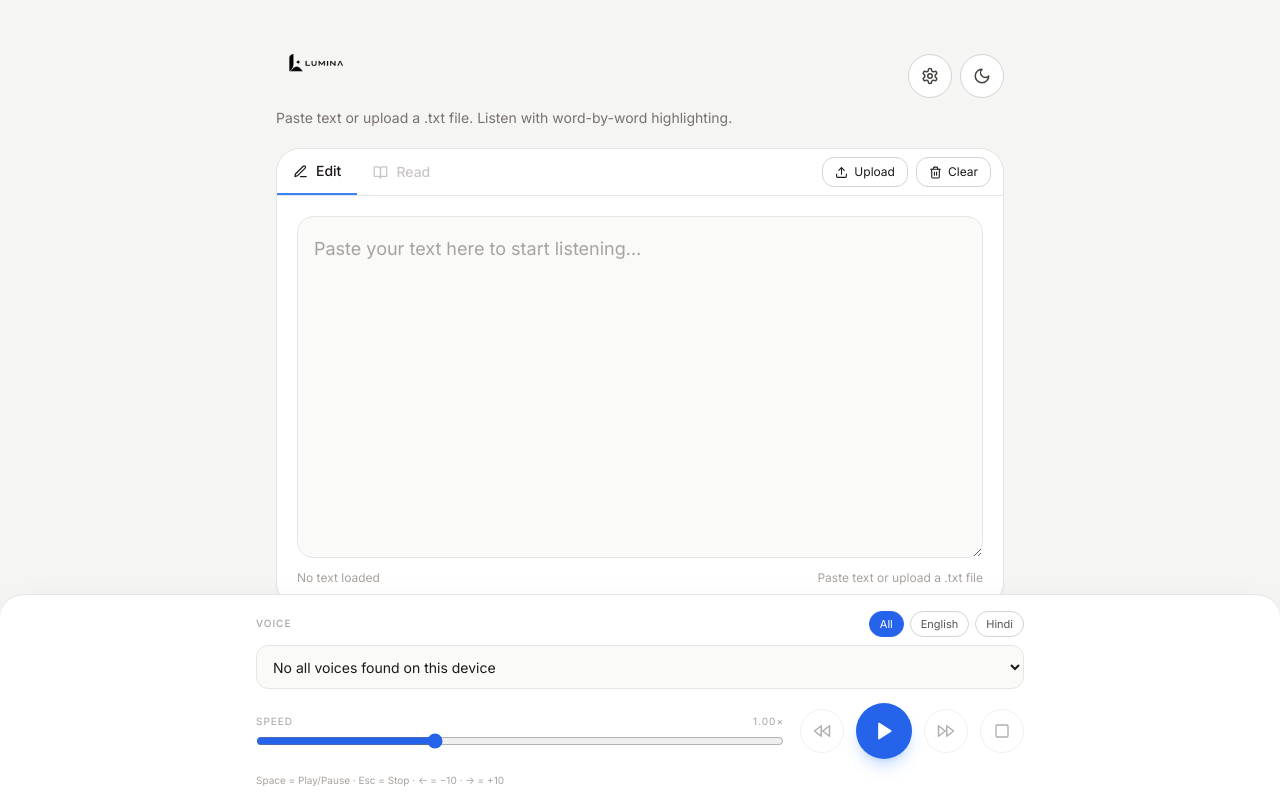
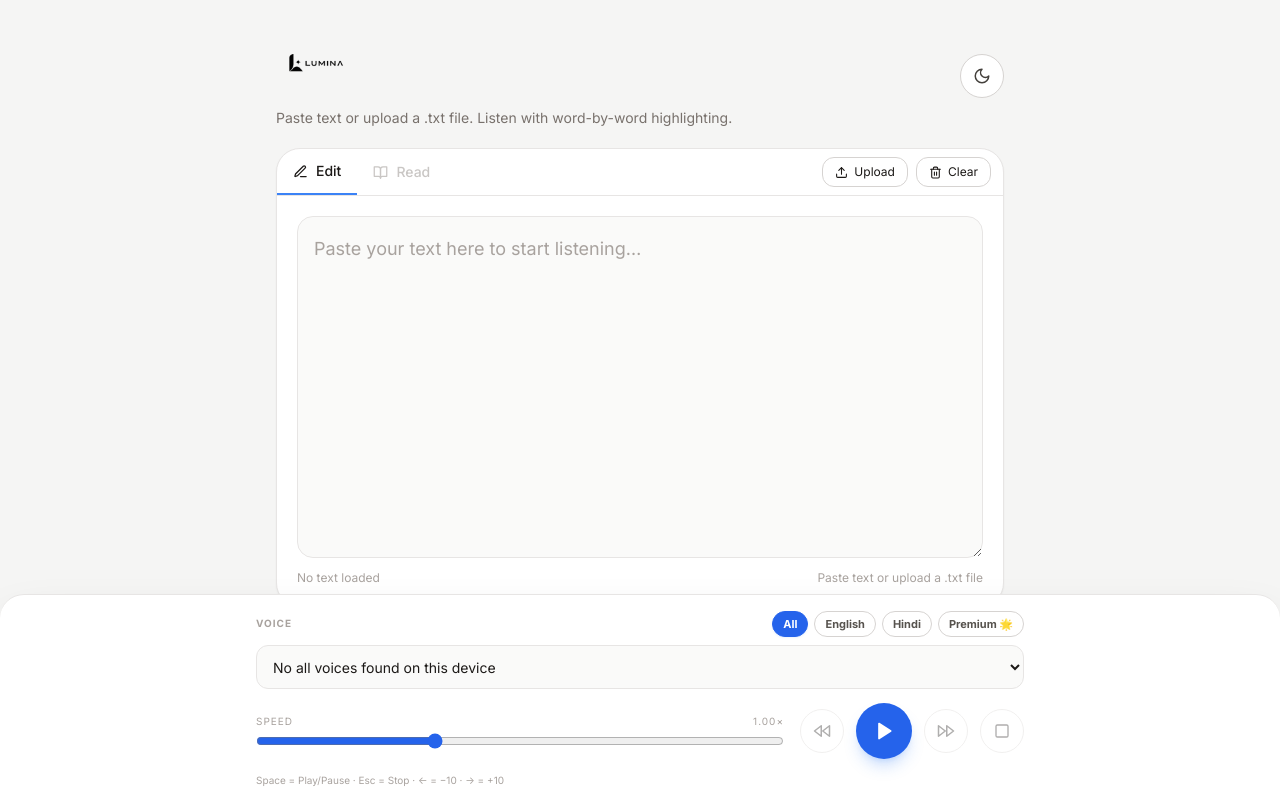
Before and after one commit to Santosh067/Lumina_reading_app, a React (Vite) app: page / in a window 1280 px wide. Built offline with nearby package versions, Linux system fonts and the light colour scheme.

Commit message:
Unify Sarvam Premium engine toggle as a Premium button in main voice filters

```diff
--- a/src/App.jsx
+++ b/src/App.jsx
@@ -214,7 +214,10 @@ function ReadingAssistantApp() {
   const [text, setText] = useState("");
   const [words, setWords] = useState([]);
   const [voices, setVoices] = useState([]);
-  const [languageFilter, setLanguageFilter] = useState("all");
+  const [languageFilter, setLanguageFilter] = useState(() => {
+    const savedEngine = safeLocalStorage.getItem("pra-engine") || "native";
+    return savedEngine === "sarvam" ? "premium" : "all";
+  });
   // Single enum replaces two booleans (eliminated invalid isPlaying+isPaused=true state)
   const [playbackState, setPlaybackState] = useState("idle"); // 'idle' | 'playing' | 'paused'
   const [activeIndex, setActiveIndex] = useState(-1);
@@ -453,12 +456,14 @@ function ReadingAssistantApp() {
     if (detectedLang === "hi-IN") {
       if (ttsEngine === "native") {
         setTtsEngine("sarvam");
+        setLanguageFilter("premium");
         setSarvamVoice("shubh");
         showToast("Hindi text detected! Switched to Premium neural voice for high-quality reading.");
       }
     } else if (["bn-IN", "pa-IN", "gu-IN", "or-IN", "ta-IN", "te-IN", "kn-IN", "ml-IN"].includes(detectedLang)) {
       if (ttsEngine === "native") {
         setTtsEngine("sarvam");
+        setLanguageFilter("premium");
         const targetVoice = ["ta-IN", "te-IN", "kn-IN", "ml-IN"].includes(detectedLang)
           ? (detectedLang === "ta-IN" ? "aravind" : "kavya")
           : "shubh";
@@ -980,17 +985,6 @@ function ReadingAssistantApp() {
         </div>
         <div className="flex items-center gap-2">
           <button
-            onClick={() => setShowSettings(!showSettings)}
-            className={`w-11 h-11 shrink-0 rounded-full border flex items-center justify-center motion-safe:transition-colors active:scale-95 ${
-              showSettings
-                ? "bg-blue-600 border-blue-600 text-white hover:bg-blue-700"
-                : "border-stone-300 dark:border-stone-700 bg-white dark:bg-stone-900 hover:bg-stone-100 dark:hover:bg-stone-800 text-stone-700 dark:text-stone-200"
-            }`}
-            aria-label="Toggle speech preferences"
-          >
-            <Settings size={18} />
-          </button>
-          <button
             onClick={() => setTheme(theme === "dark" ? "light" : "dark")}
             className="w-11 h-11 shrink-0 rounded-full border border-stone-300 dark:border-stone-700 bg-white dark:bg-stone-900 flex items-center justify-center hover:bg-stone-100 dark:hover:bg-stone-800 text-stone-700 dark:text-stone-200 motion-safe:transition-colors active:scale-95"
             aria-label={theme === "dark" ? "Switch to light mode" : "Switch to dark mode"}
@@ -1000,82 +994,7 @@ function ReadingAssistantApp() {
         </div>
       </header>
 
-      {/* Settings Panel */}
-      {showSettings && (
-        <div className="mb-4 p-5 rounded-2xl border border-gray-200 bg-[#fdfbf9] shadow-sm flex flex-col gap-4 animate-slide-down">
-          <div className="flex items-center justify-between border-b border-gray-100 pb-2">
-            <h2 className="text-xs font-semibold tracking-wider uppercase text-slate-500">
-              Speech Preferences
-            </h2>
-            <button
-              onClick={() => setShowSettings(false)}
-              className="text-xs text-gray-400 hover:text-slate-800 font-medium"
-            >
-              Done
-            </button>
-          </div>
 
-          <div className="grid grid-cols-1 sm:grid-cols-2 gap-4">
-            {/* Engine Select */}
-            <div className="flex flex-col gap-1.5">
-              <label className="text-xs font-semibold text-slate-600">
-                Synthesis Engine
-              </label>
-              <div className="grid grid-cols-2 gap-2">
-                <button
-                  onClick={() => setTtsEngine("native")}
-                  className={`px-3 py-2 rounded-xl text-xs font-medium border transition-all duration-200 ${
-                    ttsEngine === "native"
-                      ? "bg-slate-800 border-slate-800 text-white shadow-sm"
-                      : "border-gray-200 text-slate-600 bg-white hover:bg-slate-50"
-                  }`}
-                >
-                  Native TTS (Free)
-                </button>
-                <button
-                  onClick={() => setTtsEngine("sarvam")}
-                  className={`px-3 py-2 rounded-xl text-xs font-medium border transition-all duration-200 ${
-                    ttsEngine === "sarvam"
-                      ? "bg-slate-800 border-slate-800 text-white shadow-sm"
-                      : "border-gray-200 text-slate-600 bg-white hover:bg-slate-50"
-                  }`}
-                >
-                  Sarvam AI (Premium)
-                </button>
-              </div>
-            </div>
-
-            {/* If Sarvam AI active: Premium Voices list */}
-            {ttsEngine === "sarvam" && (
-              <div className="flex flex-col gap-1.5 animate-slide-down">
-                <label htmlFor="sarvam-voice-select" className="text-xs font-semibold text-slate-600">
-                  Premium Neural Voice (`bulbul:v3`)
-                </label>
-                <select
-                  id="sarvam-voice-select"
-                  value={sarvamVoice}
-                  onChange={(e) => setSarvamVoice(e.target.value)}
-                  className="rounded-xl border border-gray-200 bg-white text-slate-800 px-3 py-2 text-xs outline-none focus:border-slate-800 focus:ring-1 focus:ring-slate-800/10"
-                >
-                  <option value="shubh">Shubh (Male - Hindi & Multi-lingual)</option>
-                  <option value="anushka">Anushka (Female - Hindi & Multi-lingual)</option>
-                  <option value="aravind">Aravind (Male - Tamil / South Languages)</option>
-                  <option value="kavya">Kavya (Female - Telugu / South Languages)</option>
-                </select>
-              </div>
-            )}
-          </div>
-
-          {/* Sarvam AI — server-managed key notice */}
-          {ttsEngine === "sarvam" && (
-            <div className="border-t border-gray-100 pt-3 text-xs leading-relaxed">
-              <span className="text-slate-500">
-                Premium voices are powered by Sarvam AI. The API key is securely managed on the server.
-              </span>
-            </div>
-          )}
-        </div>
-      )}
 
       {/* Error */}
       {error && (
@@ -1246,59 +1165,66 @@ function ReadingAssistantApp() {
             </div>
           )}
 
-          {/* Voice row */}
-          {ttsEngine === "sarvam" ? (
-            <div className="flex items-center justify-between p-3 rounded-2xl border border-blue-500/20 bg-blue-50/30 dark:bg-blue-950/20 text-xs">
-              <div className="flex items-center gap-2 min-w-0">
-                <span className="relative flex h-2 w-2 shrink-0">
-                  <span className="animate-ping absolute inline-flex h-full w-full rounded-full bg-emerald-400 opacity-75"></span>
-                  <span className="relative inline-flex rounded-full h-2 w-2 bg-emerald-500"></span>
-                </span>
-                <span className="font-semibold text-stone-700 dark:text-stone-300 truncate">
-                  Premium: <strong className="capitalize text-blue-600 dark:text-blue-400">{sarvamVoice}</strong>
-                </span>
-              </div>
-              <button
-                onClick={() => setShowSettings(true)}
-                className="text-blue-600 dark:text-blue-400 font-semibold hover:underline shrink-0 ml-2"
-              >
-                Change
-              </button>
-            </div>
-          ) : (
+          {/* Voice select row */}
           <div className="flex flex-col gap-2">
-              <div className="flex items-center justify-between gap-2">
+            <div className="flex items-center justify-between gap-2 flex-wrap">
               <label
                 htmlFor="voice-select"
-                  className="text-[10px] uppercase tracking-widest text-stone-400 dark:text-stone-500 font-medium"
+                className="text-[10px] uppercase tracking-widest text-stone-400 dark:text-stone-500 font-bold"
               >
                 Voice
               </label>
-                {/* Language filter group */}
-                <div role="group" aria-label="Filter voices by language" className="flex items-center gap-1.5">
-                  {["all", "english", "hindi"].map((lang) => (
+              {/* Language and Premium filter group */}
+              <div role="group" aria-label="Filter voices by language or premium" className="flex items-center gap-1.5 flex-wrap">
+                {[
+                  { id: "all", label: "All" },
+                  { id: "english", label: "English" },
+                  { id: "hindi", label: "Hindi" },
+                  { id: "premium", label: "Premium 🌟" }
+                ].map((item) => (
                   <button
-                      key={lang}
-                      onClick={() => setLanguageFilter(lang)}
-                      aria-pressed={languageFilter === lang}
-                      className={`px-2.5 py-1 rounded-full text-[11px] border transition-colors ${
-                        languageFilter === lang
-                          ? "bg-blue-600 text-white border-blue-600"
+                    key={item.id}
+                    onClick={() => {
+                      setLanguageFilter(item.id);
+                      if (item.id === "premium") {
+                        setTtsEngine("sarvam");
+                      } else {
+                        setTtsEngine("native");
+                      }
+                    }}
+                    aria-pressed={languageFilter === item.id}
+                    className={`px-2.5 py-1 rounded-full text-[11px] font-bold border transition-colors ${
+                      languageFilter === item.id
+                        ? "bg-blue-600 text-white border-blue-600 shadow-sm shadow-blue-500/10"
                         : "border-stone-300 dark:border-stone-700 text-stone-600 dark:text-stone-400 hover:bg-stone-50 dark:hover:bg-stone-800"
                     }`}
                   >
-                      {lang.charAt(0).toUpperCase() + lang.slice(1)}
+                    {item.label}
                   </button>
                 ))}
               </div>
             </div>
 
+            {ttsEngine === "sarvam" ? (
+              <select
+                id="voice-select"
+                value={sarvamVoice}
+                onChange={(e) => setSarvamVoice(e.target.value)}
+                aria-label="Select premium voice"
+                className="w-full rounded-xl border border-stone-200 dark:border-stone-700 bg-stone-50 dark:bg-stone-950 text-stone-900 dark:text-stone-100 px-3 py-2.5 text-sm min-h-[44px] motion-safe:transition-colors font-medium cursor-pointer"
+              >
+                <option value="shubh">Shubh (Male - Hindi & Multi-lingual)</option>
+                <option value="anushka">Anushka (Female - Hindi & Multi-lingual)</option>
+                <option value="aravind">Aravind (Male - Tamil / South Languages)</option>
+                <option value="kavya">Kavya (Female - Telugu / South Languages)</option>
+              </select>
+            ) : (
               <select
                 id="voice-select"
                 value={selectedVoice}
                 onChange={(e) => setSelectedVoice(e.target.value)}
-                aria-label="Select voice"
-                className="w-full rounded-xl border border-stone-200 dark:border-stone-700 bg-stone-50 dark:bg-stone-950 text-stone-900 dark:text-stone-100 px-3 py-2.5 text-sm min-h-[44px] motion-safe:transition-colors"
+                aria-label="Select native voice"
+                className="w-full rounded-xl border border-stone-200 dark:border-stone-700 bg-stone-50 dark:bg-stone-950 text-stone-900 dark:text-stone-100 px-3 py-2.5 text-sm min-h-[44px] motion-safe:transition-colors cursor-pointer"
               >
                 {filteredVoices.length > 0 ? (
                   filteredVoices.map((voice) => (
@@ -1310,14 +1236,24 @@ function ReadingAssistantApp() {
                   <option value="">No {languageFilter} voices found on this device</option>
                 )}
               </select>
+            )}
 
-              {languageFilter === "hindi" && filteredVoices.length === 0 && (
+            {ttsEngine === "sarvam" && (
+              <p className="text-[11px] text-blue-600 dark:text-blue-400 leading-relaxed font-semibold flex items-center gap-1.5 animate-fade-in-down">
+                <span className="relative flex h-2 w-2">
+                  <span className="animate-ping absolute inline-flex h-full w-full rounded-full bg-emerald-400 opacity-75"></span>
+                  <span className="relative inline-flex rounded-full h-2 w-2 bg-emerald-500"></span>
+                </span>
+                Premium voices are powered by Sarvam AI bulbul:v3 neural synthesis.
+              </p>
+            )}
+
+            {languageFilter === "hindi" && ttsEngine === "native" && filteredVoices.length === 0 && (
               <p className="text-[11px] text-amber-600 dark:text-amber-400 leading-relaxed">
-                  Install Hindi speech voices via your OS settings, then use Microsoft Edge.
+                Install Hindi speech voices via your OS settings, or click <strong>Premium 🌟</strong> for perfect high-quality Hindi reading.
               </p>
             )}
           </div>
-          )}
 
           {/* Speed + playback row */}
           <div className="flex items-center gap-4">
```
Lines whose indentation alone changed are shown as unchanged.
